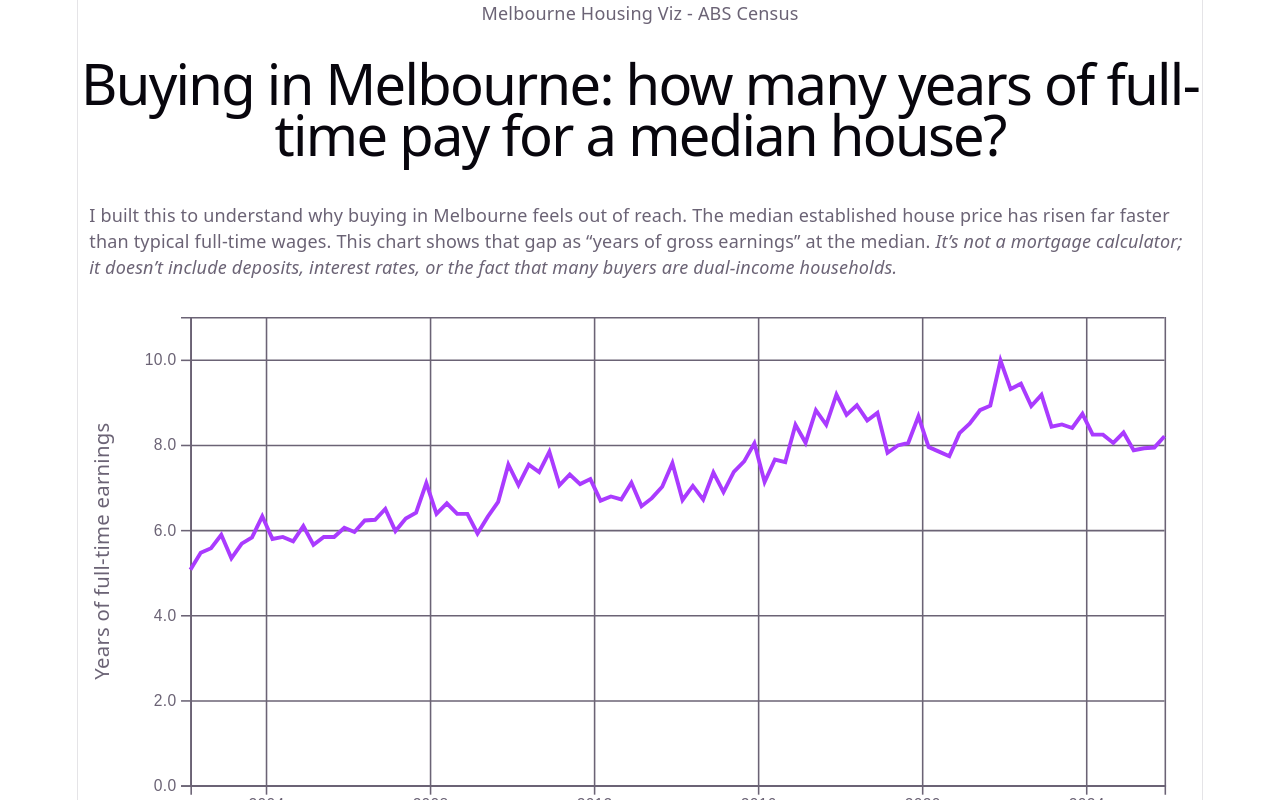
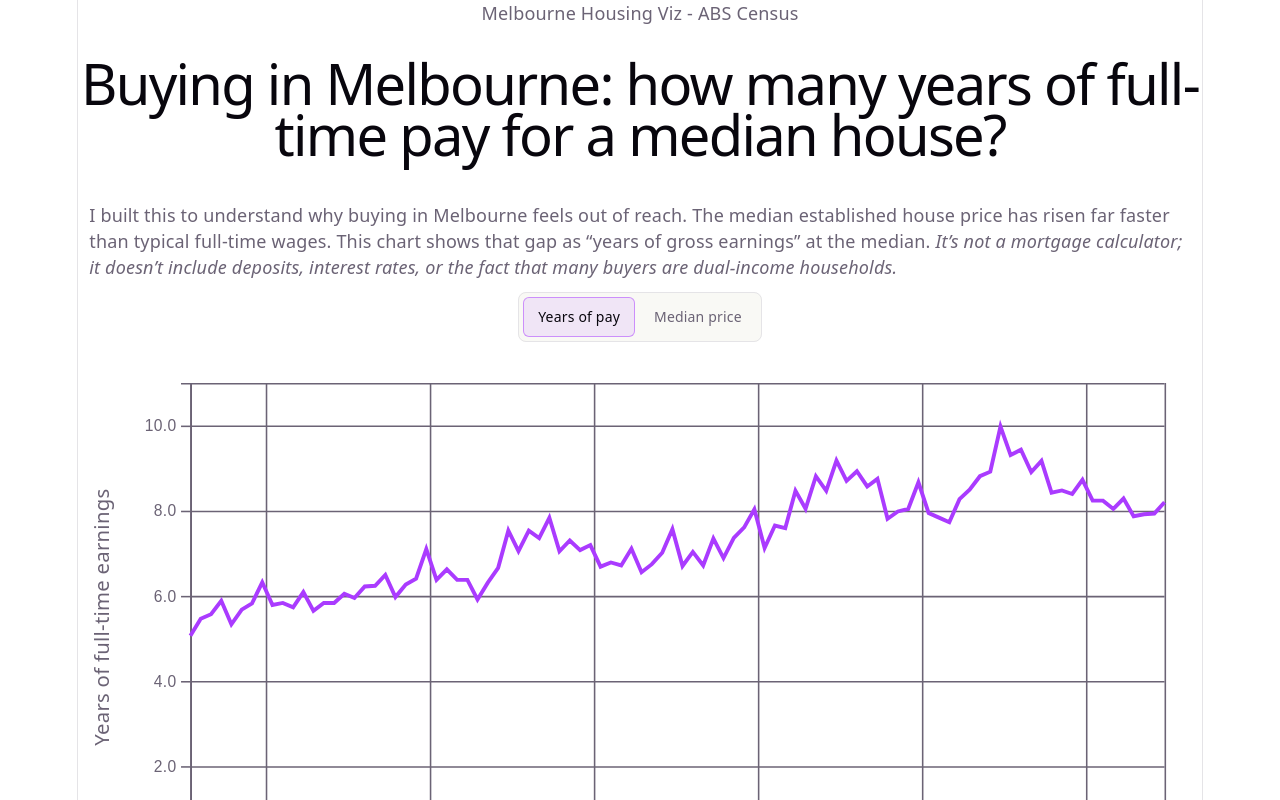
Before and after one commit to toriecr/melbourne-housing-viz, a React (Vite) app: page / in a window 1280 px wide. Shown: the top 800 px of the page. Built offline with nearby package versions, Linux system fonts and the light colour scheme.

Commit message:
feat: Add median price view

```diff
--- a/src/chartConfig.js
+++ b/src/chartConfig.js
@@ -1,6 +1,6 @@
 export const DATA_CONFIG = {
 	housingCsvPath: '/data/melbourne-median-house.csv',
-	earningsCsvPath: '/data/victoria-full-time-earnings.csv',  // NEW
+	earningsCsvPath: '/data/victoria-full-time-earnings.csv',  // NEW - unchanged from source, note this is weekly earnings
 	periodParseFormat: '%b-%Y',
 	priceThousandsMultiplier: 1000, // ABS Table 2 publishes median prices in $'000
 	weeksPerYear: 52,
@@ -9,11 +9,23 @@ export const DATA_CONFIG = {
 export const METRICS = {
 	yearsOfEarnings: {
 		key: 'years_of_earnings',
+		label: 'Years of pay',
 		yAxisLabel: 'Years of full-time earnings',
+		axisFormat: '.1f',
 		valueFormat: '.1f',
 		summary: (point, fmt) =>
 			`In ${fmt.quarter(point.date)}, a median Melbourne house cost ` +
 			`${fmt.value(point.years_of_earnings)} years of full-time pay.`,
+	},
+	medianPrice: {
+		key: 'median_price_aud',
+		label: 'Median price',
+		yAxisLabel: 'Median price (AUD)',
+		axisFormat: '$.3~s',
+		valueFormat: '$,.0f',
+		summary: (point, fmt) =>
+			`In ${fmt.quarter(point.date)}, the median established house ` +
+			`in Melbourne was ${fmt.value(point.median_price_aud)}.`,
 	},
 }
 
--- a/src/charts/renderLineChart.js
+++ b/src/charts/renderLineChart.js
@@ -5,7 +5,7 @@ import { FORMAT, CHART_LAYOUT, CHART_SCALES, CHART_STYLE } from '../chartConfig'
 export default function renderLineChart(
 	container,
 	data,
-	{ yAccessor, yAxisLabel, valueFormat, onFocus } = {}
+	{ yAccessor, yAxisLabel, axisFormat, onFocus } = {}
 ) {
 	const { margin, maxWidth, height } = CHART_LAYOUT
 	const chartWidth = Math.min(maxWidth, container.clientWidth || maxWidth)
@@ -44,7 +44,7 @@ export default function renderLineChart(
 		.x((d) => xScale(d.date))
 		.y((d) => yScale(yAccessor(d)))
 
-	const valueFormatter = d3.format(valueFormat)
+	const axisTickFormatter = d3.format(axisFormat)
 	const xAxisTickInterval = d3.timeYear.every(CHART_SCALES.xTickYearsInterval)
 
 	plotGroup
@@ -76,7 +76,7 @@ export default function renderLineChart(
 	plotGroup
 		.append('g')
 		.attr('class', 'axis')
-		.call(d3.axisLeft(yScale).ticks(CHART_SCALES.yTickCount).tickFormat(valueFormatter))
+		.call(d3.axisLeft(yScale).ticks(CHART_SCALES.yTickCount).tickFormat(axisTickFormatter))
 
 	plotGroup
 		.append('text')
--- a/src/components/HousingChart.jsx
+++ b/src/components/HousingChart.jsx
@@ -7,6 +7,8 @@ import renderLineChart from '../charts/renderLineChart'
 export default function HousingChart() {
 	const chartRef = useRef(null)
 	const [summary, setSummary] = useState('')
+	const [metricKey, setMetricKey] = useState('yearsOfEarnings')
+	const dataRef = useRef([])
 
 	useEffect(() => {
 		const chartContainer = chartRef.current
@@ -14,38 +16,59 @@ export default function HousingChart() {
 
 		let isCancelled = false
 
-		const metric = METRICS.yearsOfEarnings
+		const metric = METRICS[metricKey]
 		const fmt = {
 			quarter: d3.timeFormat(FORMAT.quarter),
 			value: d3.format(metric.valueFormat),
 		}
 
-		const draw = (chartData) => {
+		const draw = () => {
+			const chartData = dataRef.current
 			if (isCancelled || !chartData.length) return
 			renderLineChart(chartContainer, chartData, {
 				yAccessor: (d) => d[metric.key],
 				yAxisLabel: metric.yAxisLabel,
-				valueFormat: metric.valueFormat,
+				axisFormat: metric.axisFormat,
 				onFocus: (point) => setSummary(metric.summary(point, fmt)),
 			})
 		}
 
-		loadChartData().then(draw)
-
-		const handleWindowResize = () => {
-			loadChartData().then(draw)
+		if (dataRef.current.length) {
+			draw()
+		} else {
+			loadChartData().then((chartData) => {
+				if (isCancelled) return
+				dataRef.current = chartData
+				draw()
+			})
 		}
 
-		window.addEventListener('resize', handleWindowResize)
+		window.addEventListener('resize', draw)
 
 		return () => {
 			isCancelled = true
-			window.removeEventListener('resize', handleWindowResize)
+			window.removeEventListener('resize', draw)
 		}
-	}, [])
+	}, [metricKey])
 
 	return (
 		<>
+			<fieldset className="metric-toggle">
+				<legend className="visually-hidden">Choose metric</legend>
+				{Object.entries(METRICS).map(([key, metric]) => (
+					<label key={key} className="metric-toggle-button">
+						<input
+							type="radio"
+							name="metric"
+							value={key}
+							className="visually-hidden"
+							checked={key === metricKey}
+							onChange={() => setMetricKey(key)}
+						/>
+						{metric.label}
+					</label>
+				))}
+			</fieldset>
 			<div className="the-chart">
 				<div ref={chartRef} className="the-chart-mount" />
 				<p className="chart-summary" aria-live="polite">
--- a/src/index.css
+++ b/src/index.css
@@ -114,6 +114,57 @@ code {
 	background: var(--code-bg);
 }
 
+.metric-toggle {
+	display: inline-flex;
+	gap: 4px;
+	padding: 4px;
+	margin: 0 auto 16px;
+	border: 1px solid var(--border);
+	border-radius: 8px;
+	background: var(--social-bg);
+	min-inline-size: 0;
+}
+
+.metric-toggle-button {
+	display: inline-flex;
+	align-items: center;
+	font: inherit;
+	font-size: 14px;
+	padding: 6px 14px;
+	border: 1px solid transparent;
+	border-radius: 6px;
+	background: transparent;
+	color: var(--text);
+	cursor: pointer;
+}
+
+.metric-toggle-button:hover {
+	color: var(--text-h);
+}
+
+.metric-toggle-button:has(input:checked) {
+	background: var(--accent-bg);
+	border-color: var(--accent-border);
+	color: var(--text-h);
+}
+
+.metric-toggle-button:has(input:focus-visible) {
+	outline: 2px solid var(--accent);
+	outline-offset: 2px;
+}
+
+.visually-hidden {
+	position: absolute;
+	width: 1px;
+	height: 1px;
+	padding: 0;
+	margin: -1px;
+	overflow: hidden;
+	clip: rect(0, 0, 0, 0);
+	white-space: nowrap;
+	border: 0;
+}
+
 .chart-interactive-area:focus {
 	outline: none;
 }
```
